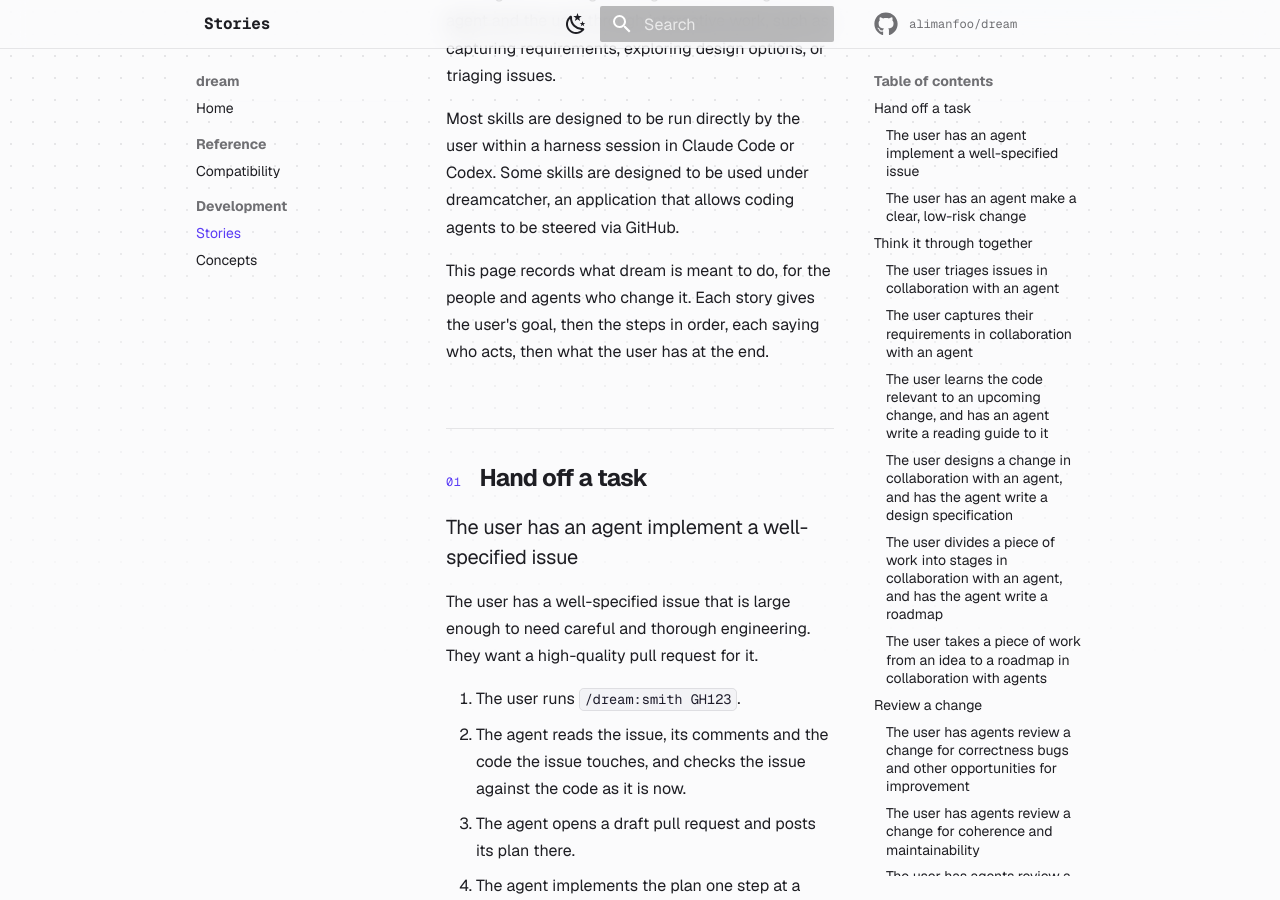
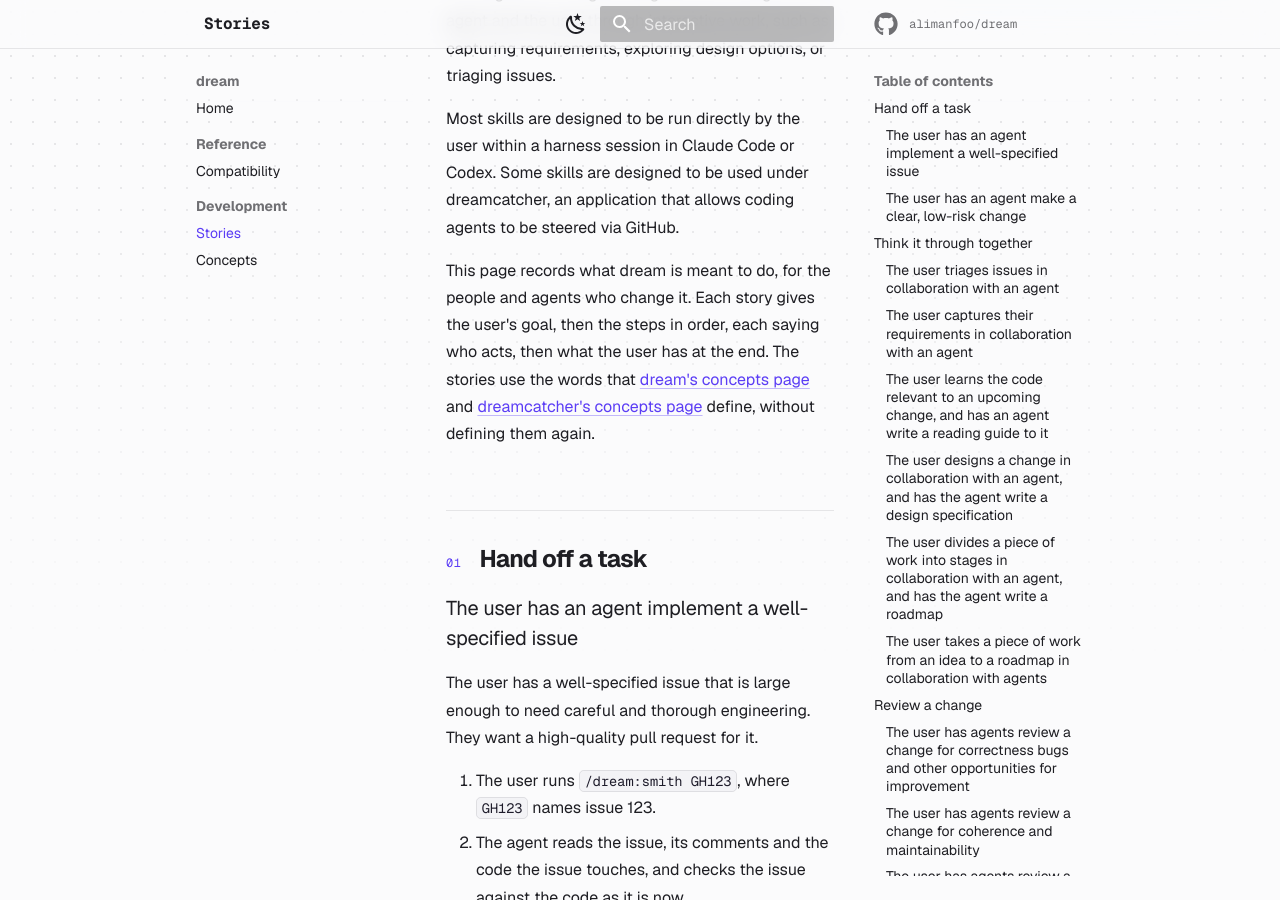
Before and after one commit to alimanfoo/dream, an MkDocs documentation site: the page built from docs/stories.md, in a window 1280 px wide and 900 px high, scrolled down 289 px. Built offline with MkDocs 1.6.1 and Material for MkDocs 9.7.7, drawn with Linux system fonts in a browser that asks for light colours; comment, search, counter and statistics services are not loaded; some of the changed text lies outside the part shown.

Commit message:
Link the concepts pages, explain GH123, and link the smith and less stories
Co-Authored-By: Claude Opus 5.5 <noreply@anthropic.com>
Claude-Session: https://claude.ai/code/session_01SAXrSe6qiSN2QFtc3aSc9T

```diff
--- a/docs/stories.md
+++ b/docs/stories.md
@@ -12,7 +12,10 @@ an application that allows coding agents to be steered via GitHub.
 
 This page records what dream is meant to do, for the people and agents who
 change it. Each story gives the user's goal, then the steps in order, each
-saying who acts, then what the user has at the end.
+saying who acts, then what the user has at the end. The stories use the words
+that [dream's concepts page](concepts.md) and
+[dreamcatcher's concepts page](https://alimanfoo.github.io/dreamcatcher/concepts/)
+define, without defining them again.
 
 ## Hand off a task
 
@@ -21,7 +24,7 @@ saying who acts, then what the user has at the end.
 The user has a well-specified issue that is large enough to need careful and
 thorough engineering. They want a high-quality pull request for it.
 
-1. The user runs `/dream:smith GH123`.
+1. The user runs `/dream:smith GH123`, where `GH123` names issue 123.
 2. The agent reads the issue, its comments and the code the issue touches, and
    checks the issue against the code as it is now.
 3. The agent opens a draft pull request and posts its plan there.
@@ -459,15 +462,16 @@ session of their own.
    with that skill, as described by
    [dreamcatcher's stories](https://alimanfoo.github.io/dreamcatcher/stories/).
 3. The agent adopts the draft pull request, and implements the issue as the
-   story for its skill describes, up to marking the pull request ready for
-   review.
+   story for [smith](#the-user-has-an-agent-implement-a-well-specified-issue) or
+   [less](#the-user-has-an-agent-make-a-clear-low-risk-change) describes, up to
+   marking the pull request ready for review.
 4. The user reviews the pull request and comments on it.
 5. dreamcatcher passes the user's comments to the agent.
 6. The agent makes the changes asked for, and replies. Steps 4 to 6 repeat until
    the user is satisfied.
 7. The user merges the pull request.
-8. dreamcatcher gives the agent a last round, in which the agent finishes as the
-   story for its skill describes.
+8. dreamcatcher gives the agent a last round, in which the agent finishes as
+   that story describes.
 
 The user has a merged pull request that does what the issue asked, without
 having run a session or told the agent anything outside GitHub.
```
